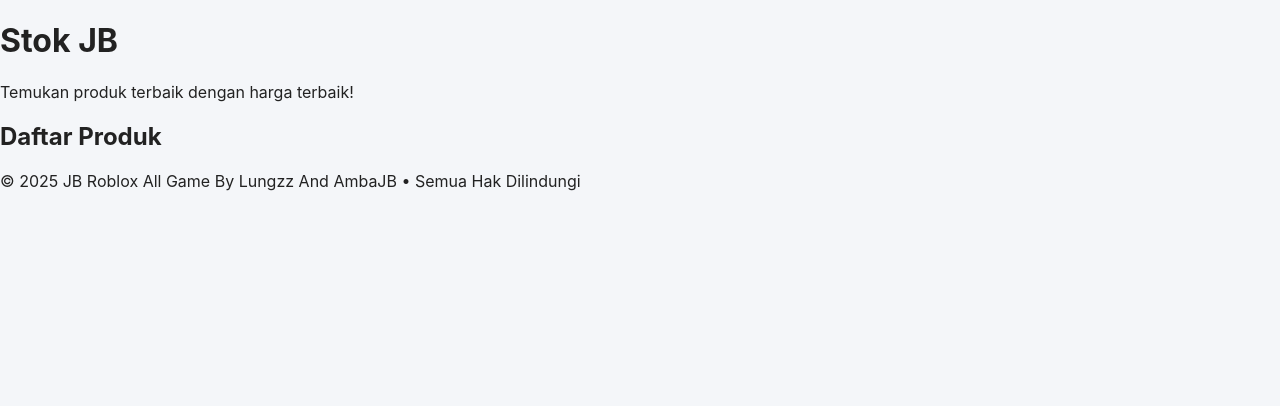
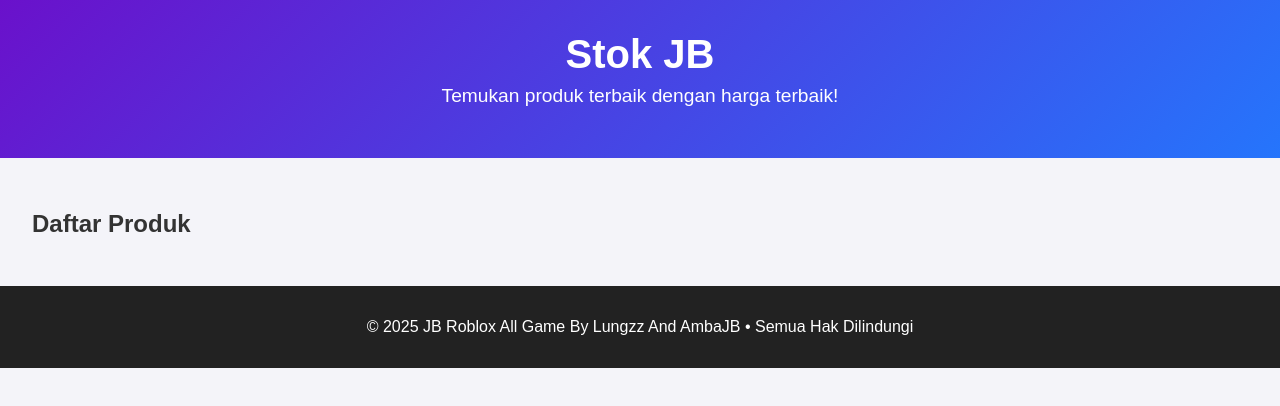
Before and after one commit to djon-sketch/buckendZ, a plain HTML site: page index.html in a window 1280 px wide. Drawn offline with Linux system fonts and the light colour scheme; no server answers.

Commit message:
Update style.css

```diff
--- a/style.css
+++ b/style.css
@@ -1,27 +1,65 @@
-:root{--bg:#f4f6f9;--card:#fff;--accent:#0b84ff;--muted:#777}
-*{box-sizing:border-box}
-body{font-family:Inter, system-ui, Arial, sans-serif;background:var(--bg);margin:0;color:#222}
-.site-header{background:#111;color:#fff;padding:12px 20px;display:flex;justify-content:space-between;align-items:center}
-.site-header h1{margin:0;font-size:20px}
-.admin-link{background:#fff;color:#111;padding:6px 10px;border-radius:6px;text-decoration:none}
-.wrap{max-width:1000px;margin:20px auto;padding:12px}
-.page-title{text-align:center;margin-top:0}
-.card{background:var(--card);padding:14px;border-radius:10px;box-shadow:0 6px 18px rgba(10,10,10,0.06)}
-.login-card{max-width:420px;margin:20px auto}
-.muted{color:var(--muted);font-size:13px}
-.news-list{display:flex;flex-direction:column;gap:14px;max-height:70vh;overflow:auto;padding-right:6px}
-.news-card{background:var(--card);border-radius:10px;padding:14px;box-shadow:0 2px 8px rgba(0,0,0,0.06)}
-.news-title{margin:0 0 6px 0}
-.news-meta{font-size:13px;color:var(--muted);margin:0 0 10px}
-.news-desc{color:#333;margin:6px 0}
-.news-wa a{color:#25d366;text-decoration:none;font-weight:600}
-.admin-grid{display:flex;gap:16px}
-.left{flex:1}
-.right{flex:1}
-.admin-list{max-height:72vh;overflow:auto;padding-right:6px}
-input, textarea { width:100%; padding:10px; margin:6px 0; border-radius:8px; border:1px solid #e5e7eb; }
-button{background:var(--accent);color:#fff;border:0;padding:10px 14px;border-radius:8px;cursor:pointer}
-button.small{padding:6px 8px;font-size:13px}
-button.danger{background:#ff4d4f}
-.row{display:flex;gap:8px;align-items:center}
-@media(max-width:800px){ .admin-grid{flex-direction:column} }
+body {
+  margin: 0;
+  font-family: Arial, sans-serif;
+  background: #f4f4f9;
+  color: #333;
+}
+
+header.hero {
+  background: linear-gradient(135deg, #6a11cb, #2575fc);
+  color: white;
+  text-align: center;
+  padding: 2rem 1rem;
+}
+
+header.hero h1 {
+  margin: 0;
+  font-size: 2.5rem;
+}
+
+header.hero p {
+  margin-top: .5rem;
+  font-size: 1.2rem;
+}
+
+main {
+  padding: 2rem;
+}
+
+.stok-container h2 {
+  margin-bottom: 1rem;
+}
+
+.stok-grid {
+  display: grid;
+  grid-template-columns: repeat(auto-fit, minmax(250px, 1fr));
+  gap: 1rem;
+}
+
+.stok-card {
+  background: white;
+  padding: 1rem;
+  border-radius: 10px;
+  box-shadow: 0 2px 6px rgba(0,0,0,.1);
+}
+
+.stok-card h3 {
+  margin-top: 0;
+  color: #2575fc;
+}
+
+.btn {
+  display: inline-block;
+  padding: .5rem 1rem;
+  background: #2575fc;
+  color: white;
+  border-radius: 5px;
+  text-decoration: none;
+}
+
+footer {
+  text-align: center;
+  padding: 1rem;
+  background: #222;
+  color: white;
+}
```
